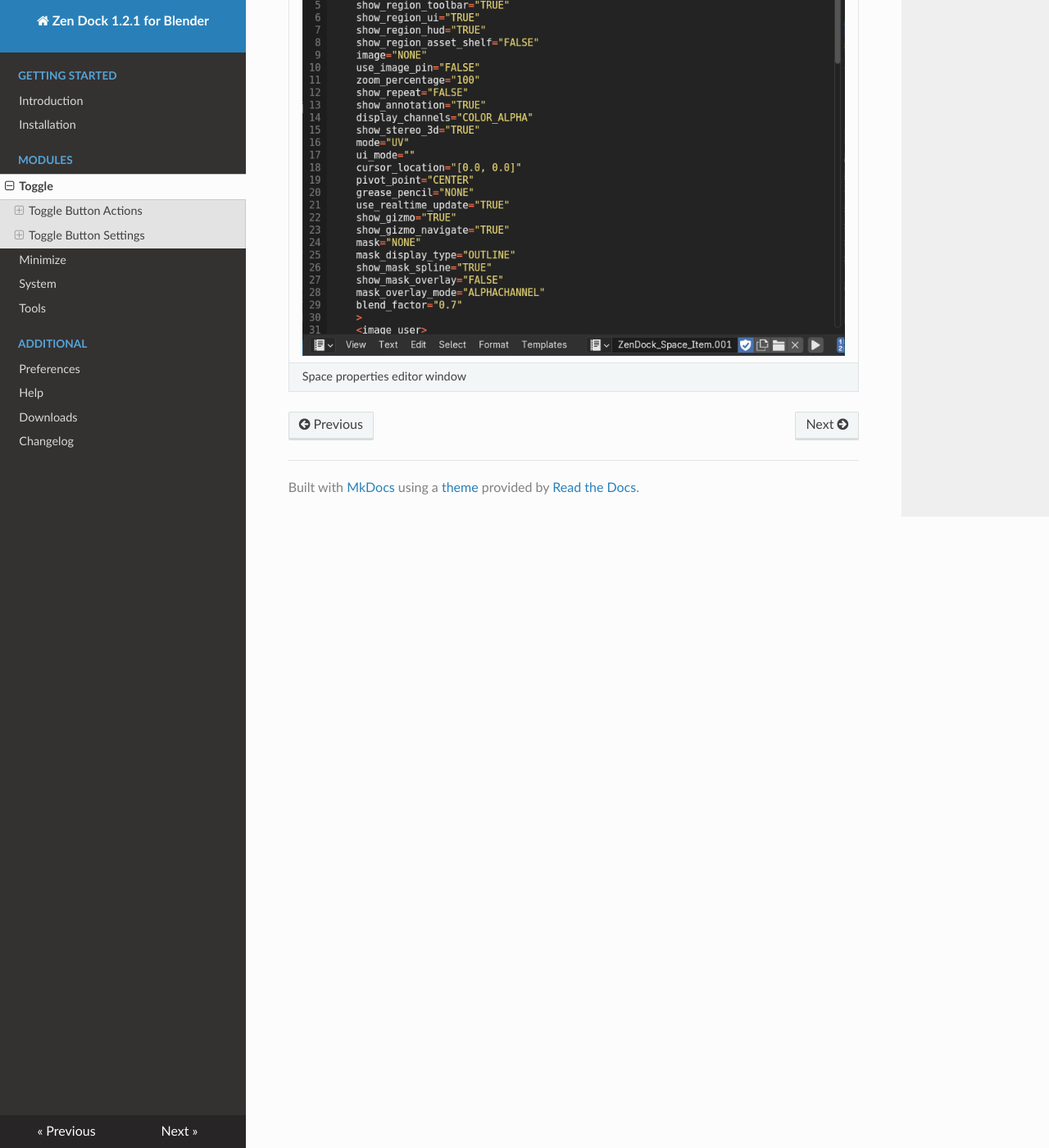
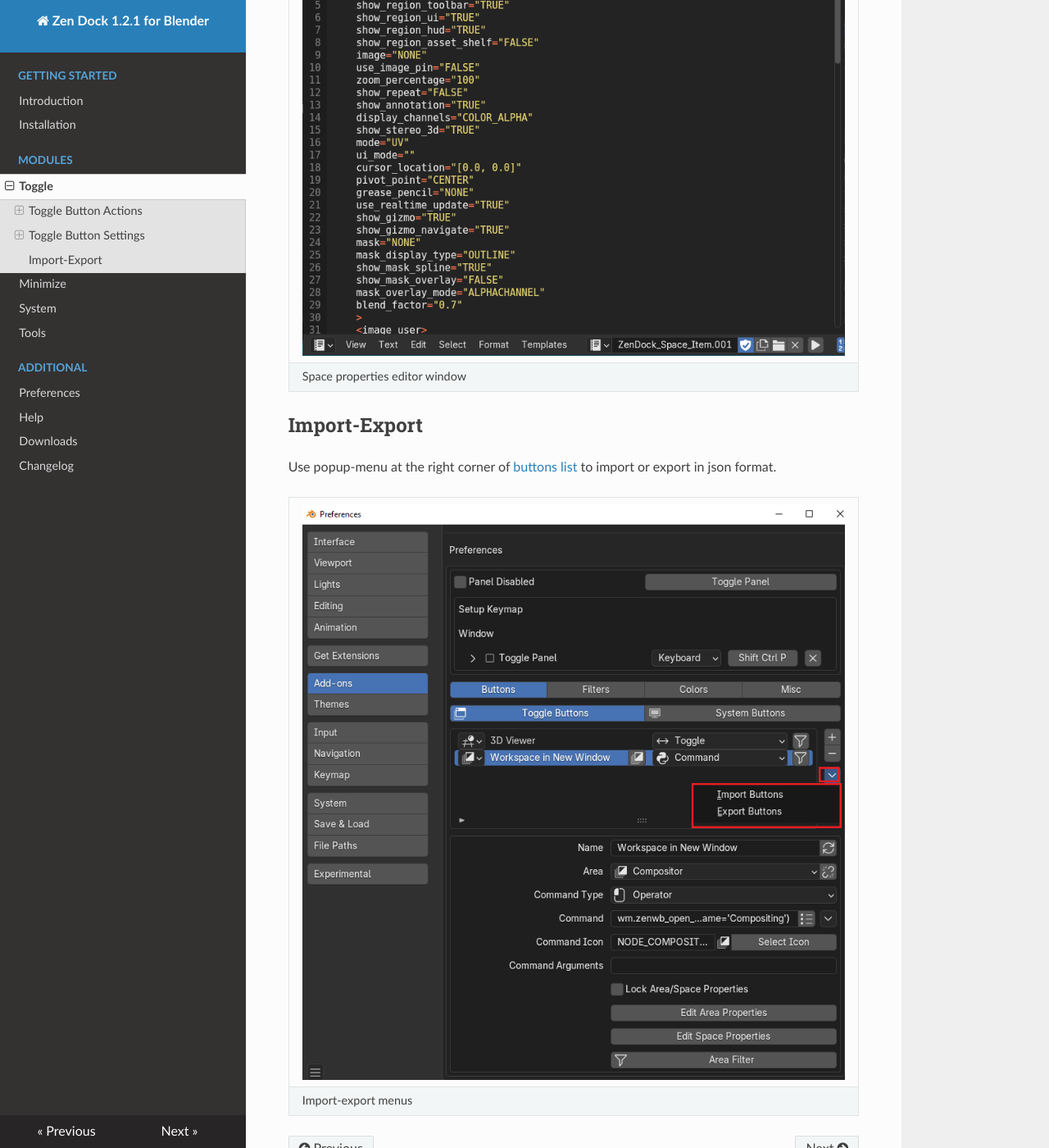
Before and after one commit to ZenMastersTeam/Zen-Dock, an MkDocs documentation site: the page built from mkdocs/toggle.md, in a window 1280 px wide and 1400 px high, scrolled down 16530 px. Shown: the whole window at 82% size. Built offline with MkDocs 1.6.1, drawn with Linux system fonts in a browser that asks for light colours; nearby versions of some CDN libraries.

Commit message:
import-export menus

```diff
--- a/mkdocs/toggle.md
+++ b/mkdocs/toggle.md
@@ -230,3 +230,10 @@
 | ![](img/screen/space_properties.png) |
 |---|
 | Space properties editor window |
+
+## Import-Export
+Use popup-menu at the right corner of [buttons list](#toggle-buttons) to import or export in json format.
+
+| ![](img/screen/toggle_buttons_io.png) |
+|---|
+| Import-export menus |
```
Also changed, not shown: mkdocs/img/screen/toggle_buttons_io.png (added).
